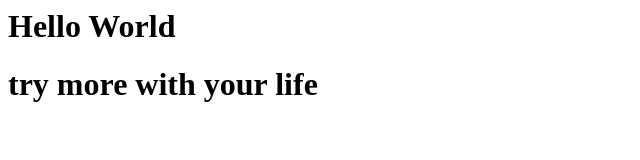
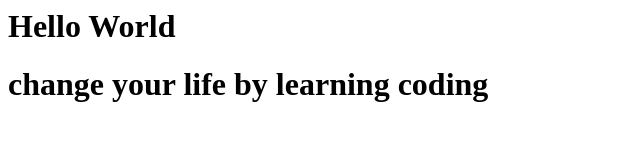
Before and after one commit to RuoshanChen/repo, a plain HTML site: page index.html in a window 1280 px wide. Shown: the whole page, without its empty margins (0-640 px from the left). Drawn offline with Linux system fonts and the light colour scheme.

Commit message:
Update index.html
for pull

```diff
--- a/index.html
+++ b/index.html
@@ -1,4 +1,4 @@
 <h1> Hello World<h1>
 <body>
-try more with your life
+change your life by learning coding
 <body>
```
